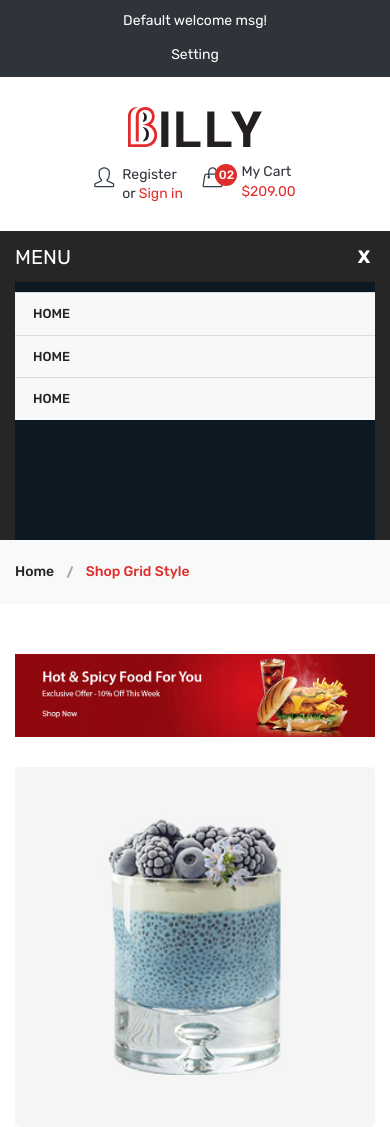
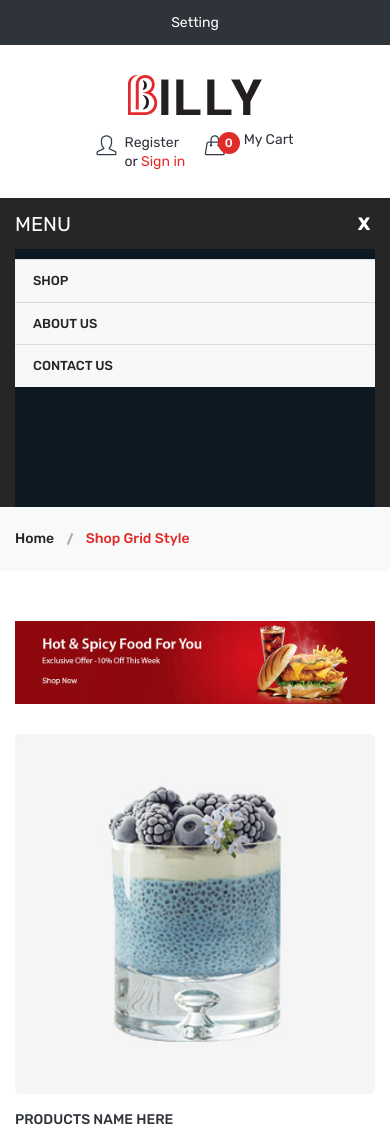
Before and after one commit to Rafsan25/CSE311.9L_Summer20_RAH1_-M-, a PHP site: page /shop.php in a window 390 px wide, after a click that opens the changed part. Shown: the top 1127 px of the page. Run offline with PHP 8.4, Linux system fonts and the light colour scheme; some web fonts are replaced.

Commit message:
Added about_us and contact_us. Link to header.php

```diff
--- /dev/null
+++ b/contact_us.php
@@ -0,0 +1 @@
+<?php
--- a/header.php
+++ b/header.php
@@ -1,9 +1,15 @@
+<?php
+session_start();
+include ('config.php');
+include ('function.inc.php');
+include('constant.inc.php');
+?>
 <!doctype html>
 <html class="no-js" lang="zxx">
 <head>
     <meta charset="utf-8">
     <meta http-equiv="x-ua-compatible" content="ie=edge">
-    <title>Billy - Food & Drink eCommerce Bootstrap4 Template</title>
+    <title><?php echo FRONT_SITE_NAME ?></title>
     <meta name="viewport" content="width=device-width, initial-scale=1">
     <link rel="stylesheet" href="assets/css/bootstrap.min.css">
     <link rel="stylesheet" href="assets/css/animate.css">
@@ -27,7 +33,7 @@
             <div class="row">
                 <div class="col-lg-4 col-md-4 col-12 col-sm-4">
                     <div class="welcome-area">
-                        <p>Default welcome msg! </p>
+
                     </div>
                 </div>
                 <div class="col-lg-8 col-md-8 col-12 col-sm-8">
@@ -37,10 +43,9 @@
 
                             <li class="top-hover"><a href="#">Setting  <i class="ion-chevron-down"></i></a>
                                 <ul>
-                                    <li><a href="wishlist.html">Wishlist  </a></li>
-                                    <li><a href="login-register.html">Login</a></li>
-                                    <li><a href="login-register.html">Register</a></li>
-                                    <li><a href="my-account.html">my account</a></li>
+                                    <li><a href="profile.php">Profile</a></li>
+                                    <li><a href="order_history.php">Order History</a></li>
+                                    <li><a href="logout.php">Logout</a></li>
                                 </ul>
                             </li>
                         </ul>
@@ -54,7 +59,7 @@
             <div class="row">
                 <div class="col-lg-3 col-md-4 col-12 col-sm-4">
                     <div class="logo">
-                        <a href="index.html">
+                        <a href="index.php">
                             <img alt="" src="assets/img/logo/logo.png">
                         </a>
                     </div>
@@ -62,7 +67,7 @@
                 <div class="col-lg-9 col-md-8 col-12 col-sm-8">
                     <div class="header-middle-right f-right">
                         <div class="header-login">
-                            <a href="login-register.html">
+                            <a href="login-register.php">
                                 <div class="header-icon-style">
                                     <i class="icon-user icons"></i>
                                 </div>
@@ -78,51 +83,14 @@
                             <a href="#">
                                 <div class="header-icon-style">
                                     <i class="icon-handbag icons"></i>
-                                    <span class="count-style">02</span>
+                                    <span class="count-style">0</span>
                                 </div>
                                 <div class="cart-text">
                                     <span class="digit">My Cart</span>
-                                    <span class="cart-digit-bold">$209.00</span>
+                                    <span class="cart-digit-bold"></span>
                                 </div>
                             </a>
-                            <div class="shopping-cart-content">
-                                <ul>
-                                    <li class="single-shopping-cart">
-                                        <div class="shopping-cart-img">
-                                            <a href="#"><img alt="" src="assets/img/cart/cart-1.jpg"></a>
-                                        </div>
-                                        <div class="shopping-cart-title">
-                                            <h4><a href="#">Phantom Remote </a></h4>
-                                            <h6>Qty: 02</h6>
-                                            <span>$260.00</span>
-                                        </div>
-                                        <div class="shopping-cart-delete">
-                                            <a href="#"><i class="ion ion-close"></i></a>
-                                        </div>
-                                    </li>
-                                    <li class="single-shopping-cart">
-                                        <div class="shopping-cart-img">
-                                            <a href="#"><img alt="" src="assets/img/cart/cart-2.jpg"></a>
-                                        </div>
-                                        <div class="shopping-cart-title">
-                                            <h4><a href="#">Phantom Remote</a></h4>
-                                            <h6>Qty: 02</h6>
-                                            <span>$260.00</span>
-                                        </div>
-                                        <div class="shopping-cart-delete">
-                                            <a href="#"><i class="ion ion-close"></i></a>
-                                        </div>
-                                    </li>
-                                </ul>
-                                <div class="shopping-cart-total">
-                                    <h4>Shipping : <span>$20.00</span></h4>
-                                    <h4>Total : <span class="shop-total">$260.00</span></h4>
-                                </div>
-                                <div class="shopping-cart-btn">
-                                    <a href="cart-page.html">view cart</a>
-                                    <a href="checkout.html">checkout</a>
-                                </div>
-                            </div>
+
                         </div>
                     </div>
                 </div>
@@ -136,9 +104,9 @@
                     <div class="main-menu">
                         <nav>
                             <ul>
-                                <li><a href="index.html">Home</a></li>
-                                <li><a href="about-us.html">about</a></li>
-                                <li><a href="contact.html">contact us</a></li>
+                                <li><a href="shop.php">Shop</a></li>
+                                <li><a href="about_us.php">About Us</a></li>
+                                <li><a href="contact_us.php">Contact Us</a></li>
                             </ul>
                         </nav>
                     </div>
@@ -154,9 +122,9 @@
                     <div class="mobile-menu">
                         <nav id="mobile-menu-active">
                             <ul class="menu-overflow" id="nav">
-                                <li><a href="index.html">Home</a></li>
-                                <li><a href="index.html">Home</a></li>
-                                <li><a href="index.html">Home</a></li>
+                                <li><a href="shop.php">Shop</a></li>
+                                <li><a href="about_us.php">About Us</a></li>
+                                <li><a href="contact_us.php">Contact US</a></li>
                             </ul>
                         </nav>
                     </div>
```
Also changed, not shown: about_us.php (added, +32 -0 lines).
